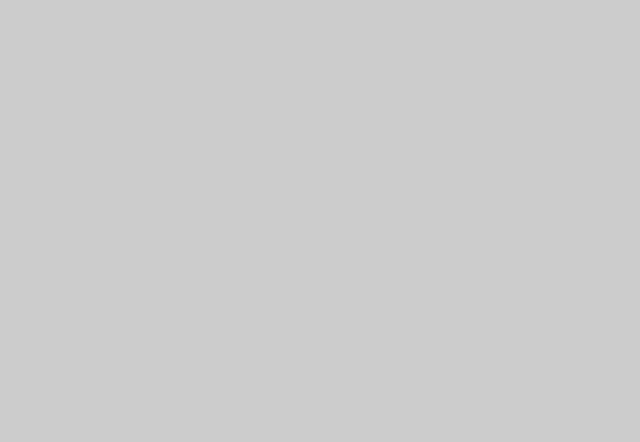
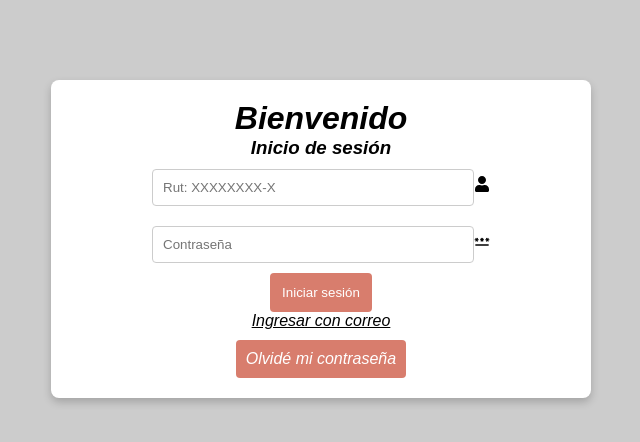
Before and after one commit to IgnacioAlcalde/AplicacionWeb, a React (Vite) app in the folder aplicacion/: page /inicio_sesion_rut in a window 1280 px wide. Before the commit this address had no page. Shown: the top 442 px of the page, without its empty margins (319-959 px from the left). Built offline with nearby package versions, Linux system fonts and the light colour scheme.

Commit message:
iniciar sesion con rut agregado, se puede intercalar entre iniciar con  correo e iniciar con rut

```diff
--- a/aplicacion/package.json
+++ b/aplicacion/package.json
@@ -12,7 +12,8 @@
   "dependencies": {
     "react": "^18.3.1",
     "react-dom": "^18.3.1",
-    "react-icons": "^5.3.0"
+    "react-icons": "^5.3.0",
+    "react-router-dom": "^6.27.0"
   },
   "devDependencies": {
     "@eslint/js": "^9.13.0",
@@ -24,6 +25,6 @@
     "eslint-plugin-react-hooks": "^5.0.0",
     "eslint-plugin-react-refresh": "^0.4.13",
     "globals": "^15.11.0",
-    "vite": "^5.4.9"
+    "vite": "^5.4.10"
   }
 }
--- a/aplicacion/src/App.jsx
+++ b/aplicacion/src/App.jsx
@@ -1,6 +1,7 @@
 import React from 'react';
 import { BrowserRouter as Router, Routes, Route } from 'react-router-dom';
-import IniciarSesion from './paginas/inicio_sesion/iniciar_sesion.jsx'
+import IniciarSesionCorreo from './paginas/inicio_sesion/iniciar_sesion_correo.jsx';
+import IniciarSesionRut from './paginas/inicio_sesion/iniciar_sesion_rut.jsx';
 import DirectorMunicipalidad from './paginas/inicios/director_municipalidad.jsx';
 import Inicio from "./componentes/director_municipalidad/inicio.jsx";
 function Aplicacion() {
@@ -8,7 +9,8 @@ function Aplicacion() {
       <div className='Aplicacion'>
         <Router>
           <Routes>
-            <Route path="/" element={<IniciarSesion/>} />
+            <Route path="/" element={<IniciarSesionCorreo/>} />
+            <Route path="inicio_sesion_rut" element={<IniciarSesionRut/>} />
             <Route path='director-municipalidad' element={<DirectorMunicipalidad/>}>
               <Route path="inicio" element={<Inicio />} />
             </Route>
--- a/aplicacion/src/paginas/inicio_sesion/iniciar_sesion.jsx
+++ b/aplicacion/src/paginas/inicio_sesion/iniciar_sesion_correo.jsx
@@ -4,7 +4,7 @@ import { FaUser } from "react-icons/fa";
 import { MdOutlinePassword } from "react-icons/md";
 import { useNavigate } from 'react-router-dom';
 
-export default function IniciarSesion() {
+export default function IniciarSesionCorreo() {
     const [correo, setCorreo] = useState('');
     const [clave, setClave] = useState('');
 
@@ -90,7 +90,9 @@ export default function IniciarSesion() {
                     </div>
                     <button type="submit" className="boton_iniciar inicio_sesion">Iniciar sesión</button>
                     <center>
-                        <a href="inicioSesionRut.html" className="rut_mensaje">Ingresar con rut</a>
+                    <span onClick={() => navigate('/inicio_sesion_rut')} className="rut_mensaje" style={{ cursor: 'pointer' }}>
+                     Ingresar con rut
+                    </span>
                     </center>
                 </form>
                 <a href="olvide_contraseña.html" className="olv">Olvidé mi contraseña</a>
--- /dev/null
+++ b/aplicacion/src/paginas/inicio_sesion/iniciar_sesion_rut.jsx
@@ -0,0 +1,102 @@
+import React, { useState } from 'react';
+import './iniciar_sesion.css';
+import { FaUser } from "react-icons/fa";
+import { MdOutlinePassword } from "react-icons/md";
+import { useNavigate } from 'react-router-dom';
+
+export default function IniciarSesionRut() {
+    const [rut, setRut] = useState('');
+    const [clave, setClave] = useState('');
+
+    // Definición de usuarios con roles
+    const usuarios = [
+        {
+            rut: '11111111-1',
+            clave: 'dire_muni',
+            rol: 'directorMunicipal'
+        },
+        {
+            correo: '22222222-2',
+            clave: 'dire_obra',
+            rol: 'directorObra'
+        },
+        {
+            correo: '33333333-3',
+            clave: 'gestor',
+            rol: 'gestorTerritorial'
+        },
+        {
+            correo: '44444444-4',
+            clave: 'cuadrillas',
+            rol: 'cuadrillas'
+        }
+    ];
+
+    const navigate = useNavigate();
+
+    const handleLogin = (event) => {
+        event.preventDefault();
+        const usuario = usuarios.find(usuario => usuario.rut === rut && usuario.clave === clave);
+
+        if (usuario) {
+            localStorage.setItem('rol', usuario.rol);
+            switch (usuario.rol) {
+                case 'directorMunicipal':
+                    navigate('/director-municipalidad/inicio');
+                    break;
+                case 'directorObra':
+                    navigate('/director-obra/inicio');
+                    break;
+                case 'gestorTerritorial':
+                    navigate('/gestor-territorial/inicio');
+                    break;
+                case 'cuadrillas':
+                    navigate('/cuadrilla/inicio');
+                    break;
+                default:
+                    break;
+            }
+        } else {
+            alert('Credenciales Invalidas');
+        }
+    };
+
+    return (
+        <div className="caja">
+
+            <div className="contenido_pequeño">
+                <h1>Bienvenido</h1>
+                <h3>Inicio de sesión</h3>
+                <form onSubmit={handleLogin}>
+                    <div className="InputUsuario">
+                        <input
+                            type="rut"
+                            placeholder="Rut: XXXXXXXX-X"
+                            required
+                            value={rut}
+                            onChange={(e) => setRut(e.target.value)}
+                        />
+                        <FaUser className='iconousuario' />
+                    </div>
+                    <div className="InputUsuario">
+                        <input
+                            type="password"
+                            placeholder="Contraseña"
+                            required
+                            value={clave}
+                            onChange={(e) => setClave(e.target.value)}
+                        />
+                        <MdOutlinePassword className='iconocontra' />
+                    </div>
+                    <button type="submit" className="boton_iniciar inicio_sesion">Iniciar sesión</button>
+                    <center>
+                    <span onClick={() => navigate('/')} className="rut_mensaje" style={{ cursor: 'pointer' }}>
+                     Ingresar con correo
+                    </span>
+                    </center>
+                </form>
+                <a href="olvide_contraseña.html" className="olv">Olvidé mi contraseña</a>
+            </div>
+        </div>
+    );
+}
```
Also changed, not shown: 2 other files (tests, documents, lock files or other folders).
